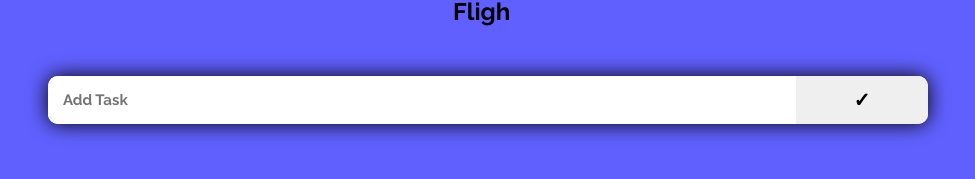
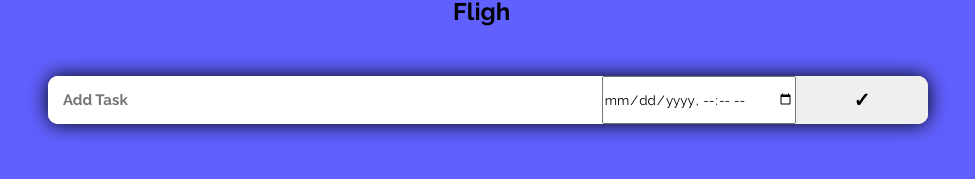
Before and after one commit to selimAP/Fligh, a plain HTML site: page index.html in a window 1280 px wide. Shown: the part 177-356 px from the top of the page, without its empty margins (152-1127 px from the left). Drawn offline with Linux system fonts and the light colour scheme.

Commit message:
Feature - DateTime

```diff
--- a/index.html
+++ b/index.html
@@ -27,7 +27,7 @@
                 </div>
             </header>
 
-                <div id="add-new-todo" class="add-new-todo"><input id="addTask" class="add-task-text" type="text" placeholder="Add Task"><button id="saveTask" class="add-task-done">✓</button></div>
+                <div id="add-new-todo" class="add-new-todo"><input id="addTask" class="add-task-text" type="text" placeholder="Add Task"><input id="datetime" type="datetime-local"><button id="saveTask" class="add-task-done">✓</button></div>
 
                 <ul id="add-task">
 
```
